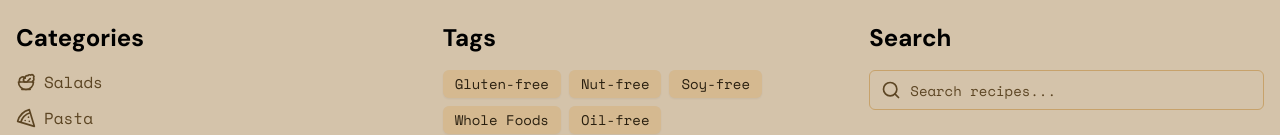
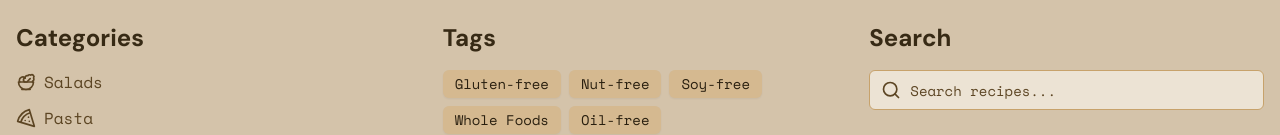
Before and after one commit to wowlocal/test-next-tailwind, a Next.js app: page / in a window 1280 px wide. Shown: the part 666-801 px from the top of the page. Built offline with nearby package versions, Linux system fonts and the light colour scheme; no server answers; the database is empty.

Commit message:
composer suggestion

```diff
--- a/src/app/globals.css
+++ b/src/app/globals.css
@@ -40,3 +40,38 @@
     @apply font-heading;
   }
 }
+
+@layer utilities {
+  .bg-gradient-to-b {
+    background-image: linear-gradient(to bottom, var(--tw-gradient-stops));
+  }
+
+  .from-amber-50 {
+    --tw-gradient-from: #fffbeb var(--tw-gradient-from-position);
+    --tw-gradient-to: rgb(255 251 235 / 0) var(--tw-gradient-to-position);
+    --tw-gradient-stops: var(--tw-gradient-from), var(--tw-gradient-to);
+  }
+
+  .to-white {
+    --tw-gradient-to: #ffffff var(--tw-gradient-to-position);
+  }
+
+  .bg-gradient-to-r {
+    background-image: linear-gradient(to right, var(--tw-gradient-stops));
+  }
+
+  .from-amber-100 {
+    --tw-gradient-from: #fef3c7 var(--tw-gradient-from-position);
+    --tw-gradient-to: rgb(254 243 199 / 0) var(--tw-gradient-to-position);
+    --tw-gradient-stops: var(--tw-gradient-from), var(--tw-gradient-to);
+  }
+
+  .via-amber-50 {
+    --tw-gradient-to: rgb(255 251 235 / 0)  var(--tw-gradient-to-position);
+    --tw-gradient-stops: var(--tw-gradient-from), #fffbeb var(--tw-gradient-via-position), var(--tw-gradient-to);
+  }
+
+  .to-amber-100 {
+    --tw-gradient-to: #fef3c7 var(--tw-gradient-to-position);
+  }
+}
--- a/tailwind.config.ts
+++ b/tailwind.config.ts
@@ -14,69 +14,74 @@ const config: Config = {
         body: ['var(--font-body)', ...fontFamily.mono]
       },
       colors: {
-        background: "var(--background)",
-        foreground: "var(--foreground)",
+        background: "hsl(var(--background))",
+        foreground: "hsl(var(--foreground))",
+        border: "hsl(var(--border))",
+        input: "hsl(var(--input))",
+        ring: "hsl(var(--ring))",
+        primary: {
+          DEFAULT: "hsl(var(--primary))",
+          foreground: "hsl(var(--primary-foreground))"
+        },
+        secondary: {
+          DEFAULT: "hsl(var(--secondary))",
+          foreground: "hsl(var(--secondary-foreground))"
+        },
+        destructive: {
+          DEFAULT: "hsl(var(--destructive))",
+          foreground: "hsl(var(--destructive-foreground))"
+        },
+        muted: {
+          DEFAULT: "hsl(var(--muted))",
+          foreground: "hsl(var(--muted-foreground))"
+        },
+        accent: {
+          DEFAULT: "hsl(var(--accent))",
+          foreground: "hsl(var(--accent-foreground))"
+        },
+        popover: {
+          DEFAULT: "hsl(var(--popover))",
+          foreground: "hsl(var(--popover-foreground))"
+        },
+        card: {
+          DEFAULT: "hsl(var(--card))",
+          foreground: "hsl(var(--card-foreground))"
+        },
+        amber: {
+          50: '#fffbeb',
+          100: '#fef3c7',
+          200: '#fde68a',
+          300: '#fcd34d',
+          400: '#fbbf24',
+          500: '#f59e0b',
+          600: '#d97706',
+          700: '#b45309',
+          800: '#92400e',
+          900: '#78350f',
         },
       },
-      colors: {
-            "border": "hsl(var(--border))",
-            "input": "hsl(var(--input))",
-            "ring": "hsl(var(--ring))",
-            "background": "hsl(var(--background))",
-            "foreground": "hsl(var(--foreground))",
-            "primary": {
-              "DEFAULT": "hsl(var(--primary))",
-              "foreground": "hsl(var(--primary-foreground))"
-            },
-            "secondary": {
-              "DEFAULT": "hsl(var(--secondary))",
-              "foreground": "hsl(var(--secondary-foreground))"
-            },
-            "destructive": {
-              "DEFAULT": "hsl(var(--destructive))",
-              "foreground": "hsl(var(--destructive-foreground))"
-            },
-            "muted": {
-              "DEFAULT": "hsl(var(--muted))",
-              "foreground": "hsl(var(--muted-foreground))"
-            },
-            "accent": {
-              "DEFAULT": "hsl(var(--accent))",
-              "foreground": "hsl(var(--accent-foreground))"
-            },
-            "popover": {
-              "DEFAULT": "hsl(var(--popover))",
-              "foreground": "hsl(var(--popover-foreground))"
-            },
-            "card": {
-              "DEFAULT": "hsl(var(--card))",
-              "foreground": "hsl(var(--card-foreground))"
-            }
-          },
       borderRadius: {
-            "lg": "var(--radius)",
-            "md": "calc(var(--radius) - 2px)",
-            "sm": "calc(var(--radius) - 4px)"
+        lg: "var(--radius)",
+        md: "calc(var(--radius) - 2px)",
+        sm: "calc(var(--radius) - 4px)"
       },
       keyframes: {
         "accordion-down": {
-              "from": {
-                "height": "0"
+          from: { height: "0" },
+          to: { height: "var(--radix-accordion-content-height)" }
         },
-              "to": {
-                "height": "var(--radix-accordion-content-height)"
+        "accordion-up": {
+          from: { height: "var(--radix-accordion-content-height)" },
+          to: { height: "0" }
         }
       },
-            "accordion-up": {
-              "from": {
-                "height": "var(--radix-accordion-content-height)"
+      animation: {
+        "accordion-down": "accordion-down 0.2s ease-out",
+        "accordion-up": "accordion-up 0.2s ease-out"
+      }
     },
-              "to": {
-                "height": "0"
-              }
-            }
-          }
   },
   plugins: [require("tailwindcss-animate")],
 };
+
 export default config;
```
Lines whose indentation alone changed are shown as unchanged.
